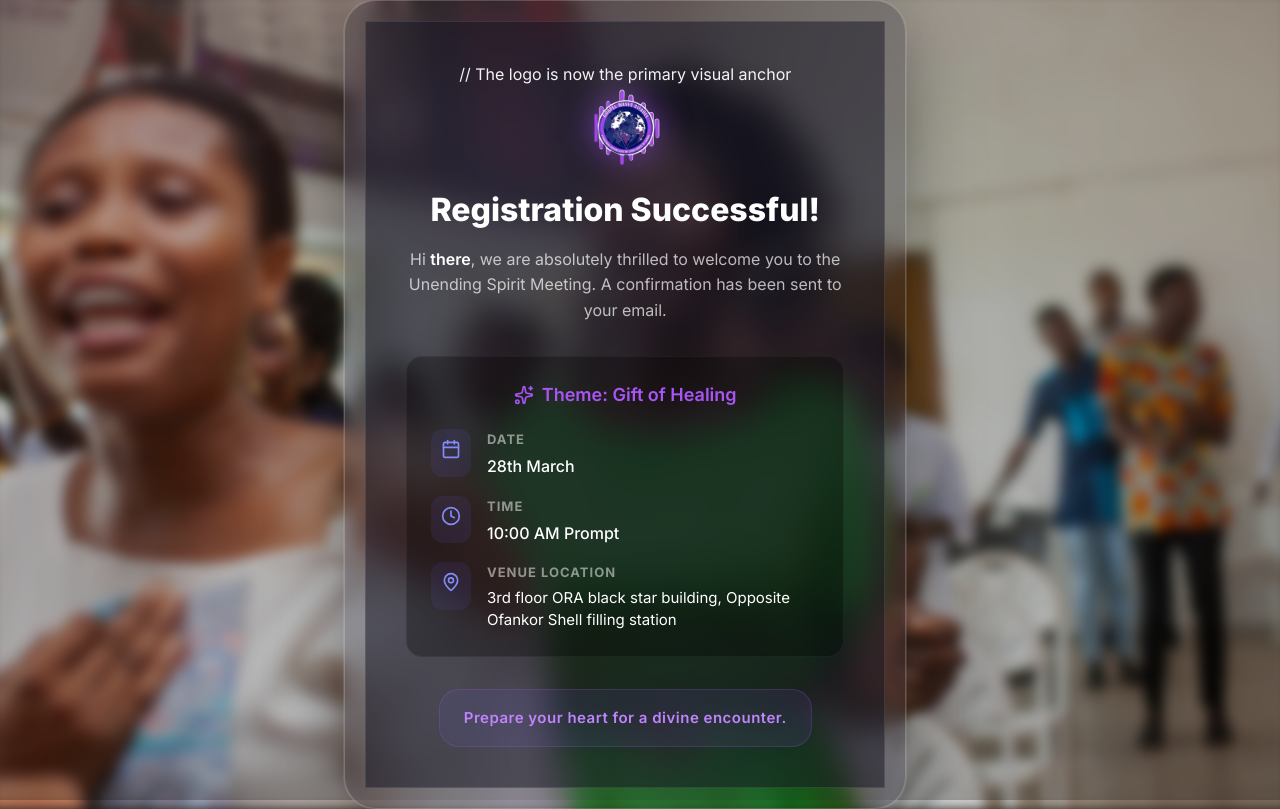
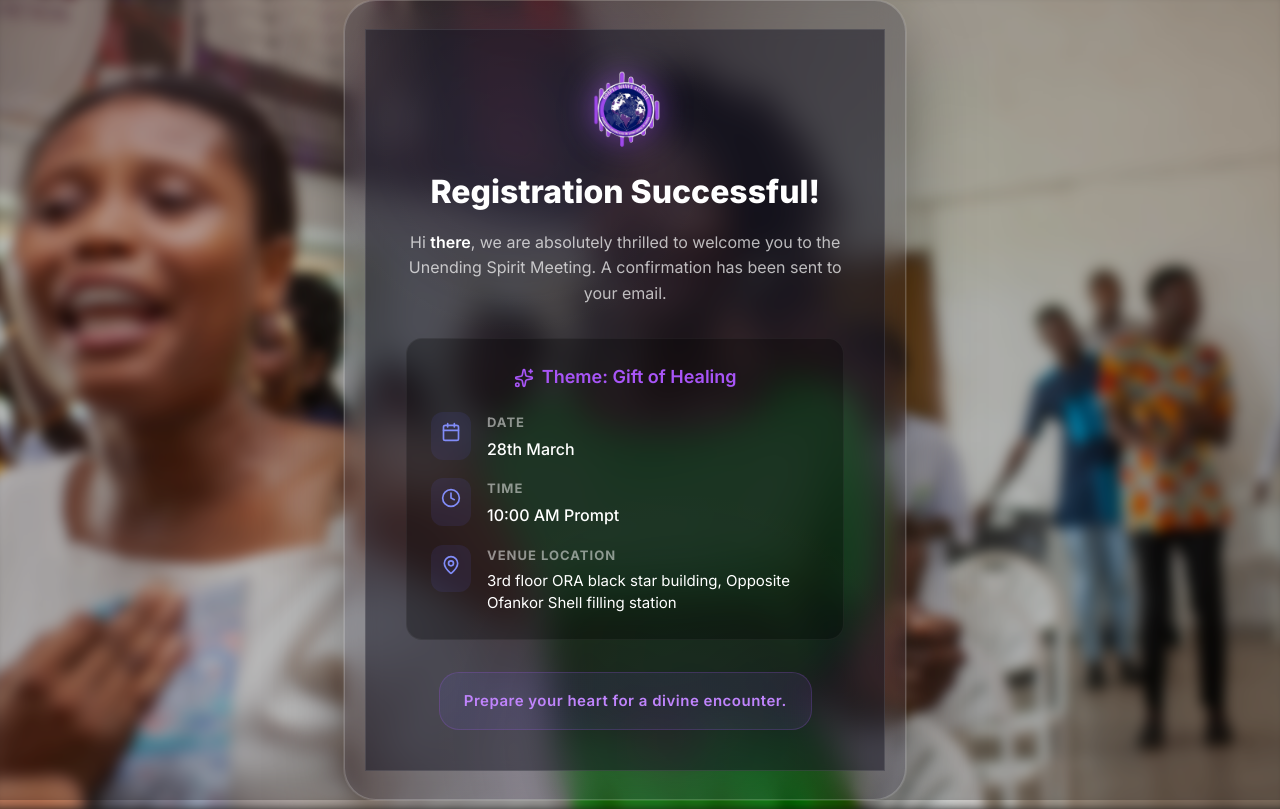
Before and after one commit to chrisarpong/USM_Registeration, a React (Vite) app: page /success in a window 1280 px wide. Built offline with nearby package versions, Linux system fonts and the light colour scheme; no server answers.

Commit message:
Fix: Purged exposed JSX comment from Welcome payload

```diff
--- a/src/Component/SuccessPage.tsx
+++ b/src/Component/SuccessPage.tsx
@@ -41,7 +41,6 @@ export default function SuccessPage() {
                     background: 'rgba(20, 20, 35, 0.5)'
                 }}
             >
-    // The logo is now the primary visual anchor
 
                 <div style={{ display: 'flex', justifyContent: 'center', marginBottom: '16px' }}>
                     <img src={logo} alt="USM Logo" style={{ height: '80px', width: 'auto', filter: 'drop-shadow(0 0 16px rgba(168, 85, 247, 0.6))' }} />
```
